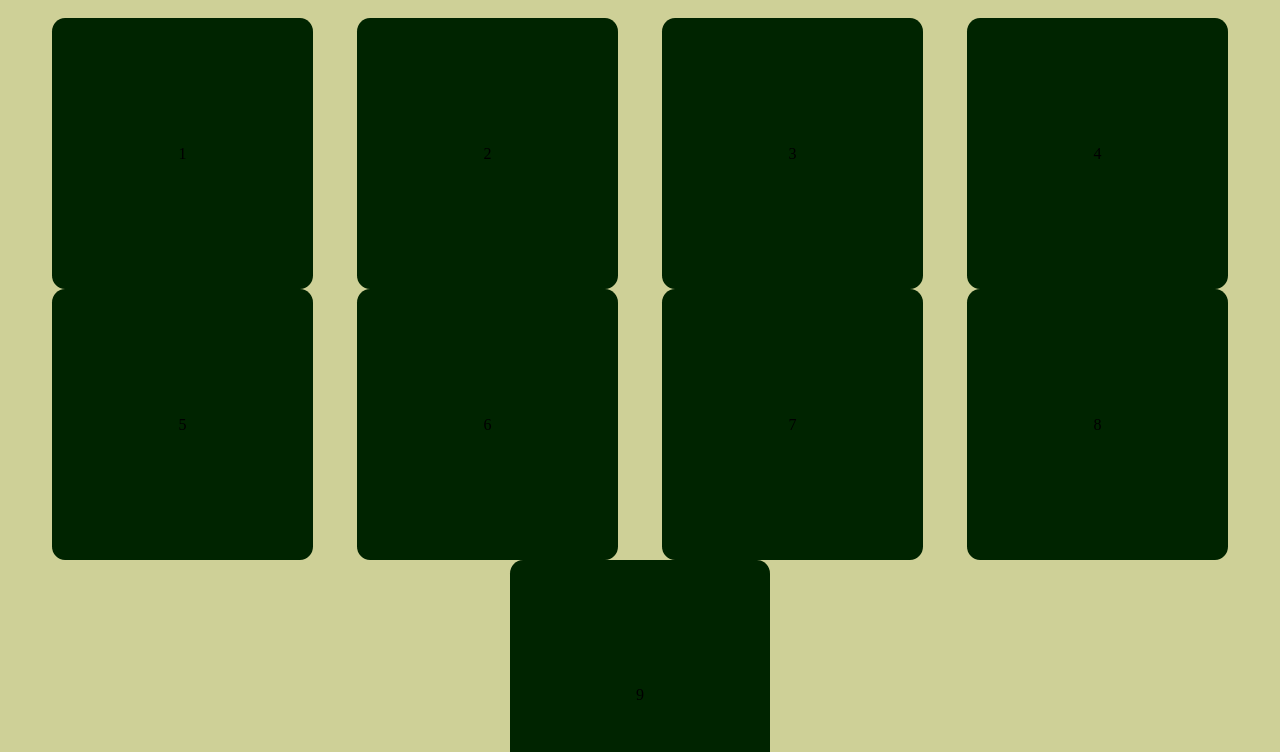
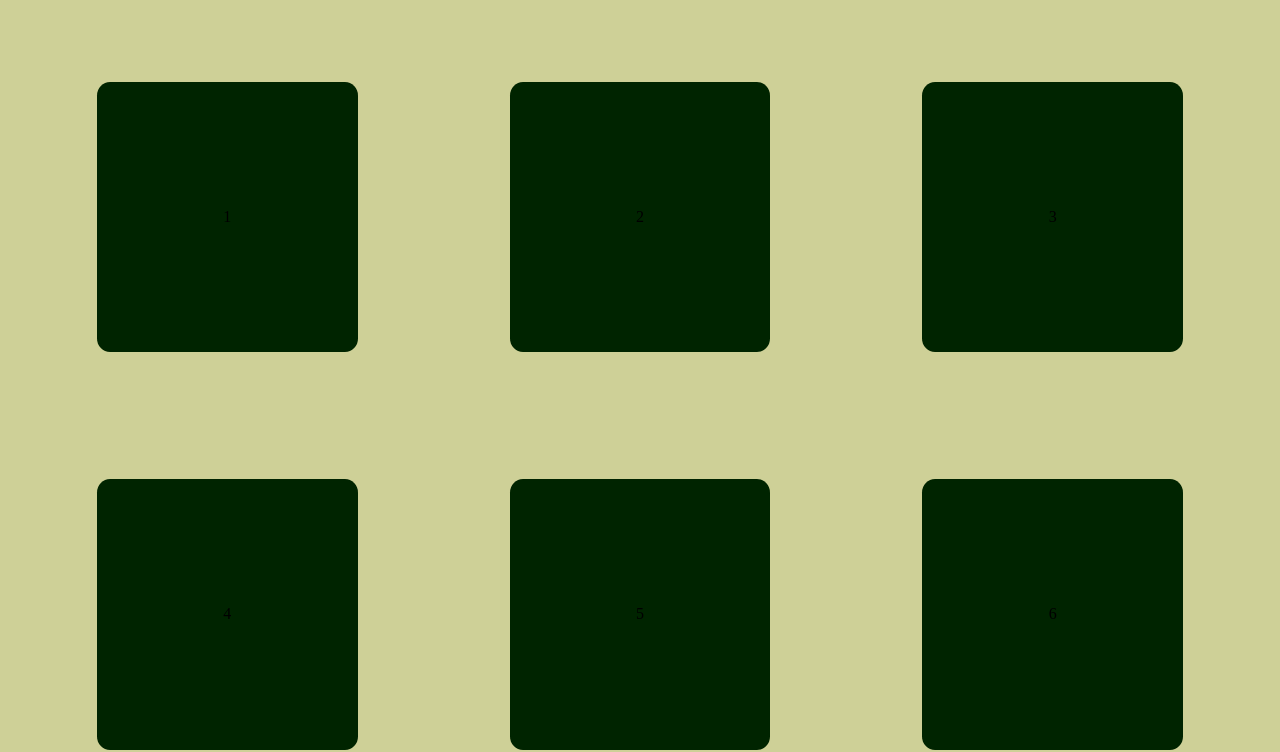
Before and after one commit to staten-island-tech/flexbox-gallery-project-Thomas-Anderson2024, a plain HTML site: page index.html in a window 1280 px wide. Shown: the part 48-800 px from the top of the page. Drawn offline with Linux system fonts and the light colour scheme.

```diff
--- a/Froggy.css
+++ b/Froggy.css
@@ -5,13 +5,15 @@
 }
 .post {
   background-color: #002400;
-
+  margin: 5%;
   padding: 10%;
   border-radius: 5%;
 }
 .post:hover {
   box-shadow: 5% #000;
   padding: 10.1%;
+  margin: 4.9%;
+  filter: drop-shadow(0 0 0.75rem #58641d);
 }
 h1 {
   display: flex;
```
